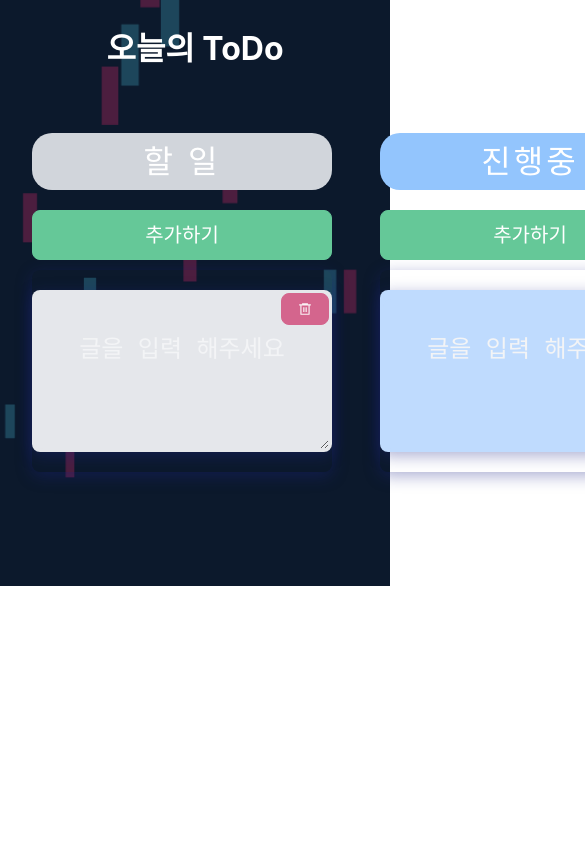
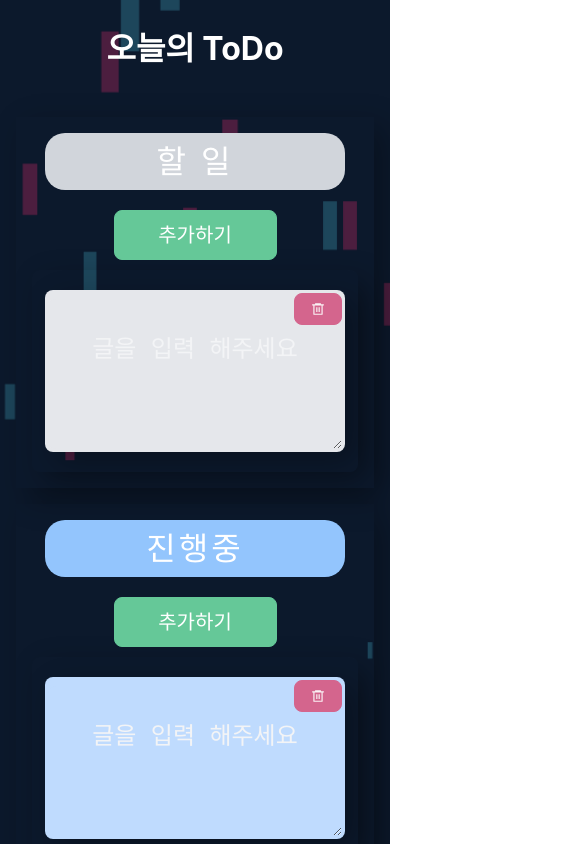
Before and after one commit to ohtaekwon/todo-kanban, a React (Create React App) app: page / in a window 390 px wide. Shown: the top 844 px of the page, 585 px wide, since content can reach past the window. Built offline with nearby package versions, Linux system fonts and the light colour scheme.

Commit message:
컬럼 스타일 변경

```diff
--- a/package.json
+++ b/package.json
@@ -18,6 +18,7 @@
     "react-dnd-html5-backend": "^16.0.1",
     "react-dom": "^18.2.0",
     "react-icons": "^4.8.0",
+    "react-responsive": "^9.0.2",
     "react-router-dom": "^6.9.0",
     "react-scripts": "5.0.1",
     "typescript": "^4.9.5",
--- a/src/App.tsx
+++ b/src/App.tsx
@@ -1,6 +1,7 @@
 import React from "react";
 import { DndProvider } from "react-dnd";
 import { HTML5Backend } from "react-dnd-html5-backend";
+import { useMediaQuery } from "react-responsive";
 
 import { Layout } from "_common/components/Layout";
 import Text from "_common/components/Text";
@@ -11,6 +12,16 @@ import { ColumnType } from "types/index.types";
 import { ColumnColorSchema } from "types/schema.types";
 
 const App = () => {
+  const isMobile = useMediaQuery({
+    query: "(min-width:0px) and (max-width:599px)",
+  });
+  // const isTablet = useMediaQuery({
+  //   query: "(min-width:600px) and (max-width:900px)",
+  // });
+  const isDesktop = useMediaQuery({
+    query: "(min-width:900px)",
+  });
+
   return (
     <Layout id="App" variant="xl" background>
       <Text
@@ -29,7 +40,7 @@ const App = () => {
       <DndProvider backend={HTML5Backend}>
         <Grid
           backgroundColor="transparent"
-          gridTemplateColumns="repeat(4, 1fr)"
+          gridTemplateColumns={`repeat(${isDesktop ? 4 : 1}, 1fr)`}
           padding="1rem"
           style={{
             width: "100%",
--- a/src/_common/components/Box/index.styles.ts
+++ b/src/_common/components/Box/index.styles.ts
@@ -85,17 +85,8 @@ export const Box = styled.span<Required<BoxProps>>`
          */
         return css`
           border: 0;
-          border-color: ${theme.colors.gray_200}!important;
           background-color: ${theme.colors.transparent}!important;
           color: ${theme.colors.white}!important;
-          box-shadow: 0 4px 16px 0 rgba(31, 38, 135, 0.37);
-          transition: background-color 0.15s ease-in-out,
-            border-color 0.15s ease-in-out, color 0.15s ease-in-out;
-          &:hover {
-            border-color: ${theme.colors.blue_500};
-            background-color: ${theme.colors.blue_500};
-            color: ${theme.colors.white};
-          }
         `;
       }
       case "gray_200_border": {
--- a/src/_common/components/Layout/index.styles.ts
+++ b/src/_common/components/Layout/index.styles.ts
@@ -10,8 +10,7 @@ export const Layout = styled.main<Required<LayoutProps>>`
     theme.colors[backgroundColor]};
   background: ${({ backgroundImage }) => backgroundImage};
   position: relative;
-  /* z-index: -9; */
-  ${({ variant, backgroundColor }) => {
+  ${({ variant }) => {
     switch (variant) {
       case "default": {
         return css`
@@ -42,6 +41,7 @@ export const Layout = styled.main<Required<LayoutProps>>`
       case "xl": {
         return css`
           background: #0c192c;
+          width: max-width;
           height: max-content;
         `;
       }
--- a/src/components/Column/index.styles.ts
+++ b/src/components/Column/index.styles.ts
@@ -3,7 +3,6 @@ import { ColumnProps } from "./index.types";
 
 export const Wrapper = styled.div<Required<ColumnProps>>`
   width: 100%;
-  /* height: 100%; */
   padding: 16px;
 
   display: "flex";
@@ -13,4 +12,5 @@ export const Wrapper = styled.div<Required<ColumnProps>>`
   align-items: center;
 
   box-sizing: border-box;
+  box-shadow: rgb(0 0 0 / 30%) 10px 10px 30px;
 `;
--- a/src/components/Column/index.tsx
+++ b/src/components/Column/index.tsx
@@ -62,7 +62,6 @@ const Column = ({
               <Badge
                 className="badge"
                 width="300px"
-                // height="100%"
                 variant={columnColorSchema[column]}
                 children={status[column]}
                 paddingBottom={20}
@@ -82,7 +81,7 @@ const Column = ({
               variant="primary"
               onClick={addEmptyTask}
               marginBottom={10}
-              width={"100%"}
+              width={"50%"}
               height={"50px"}
               fontSize={"xl"}
             >
--- a/src/hooks/useAutoHeightTextarea.ts
+++ b/src/hooks/useAutoHeightTextarea.ts
@@ -31,9 +31,6 @@ function useAutoHeightTextarea() {
           [event.target.value.length]: 0,
         }); // Dictionary에서 삭제
       }
-      // if (checkItemContent.length < 19) {
-      //   setLineHeight(0);
-      // }
     }
   };
 
@@ -49,8 +46,6 @@ function useAutoHeightTextarea() {
       }); // 줄바꿈 위치 저장
     }
   };
-  // console.log("checkItemContent", checkItemContent);
-  // console.log("lineBreakIndexDict", lineBreakIndexDict);
 
   return {
     textAreaRef,
--- a/src/hooks/useColumnDrop.ts
+++ b/src/hooks/useColumnDrop.ts
@@ -31,7 +31,6 @@ function useColumnDrop(
   const [{ isOver }, dropRef] = useDrop<DragItem, void, { isOver: boolean }>({
     accept: ItemType.TASK, // 어떤 소스에서만 반응할지 결정
     drop: (dragItem) => {
-      console.log("drag", dragItem);
       // DragItem의 from과 column의 타입이 같으면
       if (!dragItem || dragItem.from === column) {
         return;
--- a/src/hooks/useColumnTasks.ts
+++ b/src/hooks/useColumnTasks.ts
@@ -15,7 +15,6 @@ function useColumnTasks<T>(key: string, column: ColumnType) {
     console.log(`Adding new Empty task to ${column} column`);
 
     setTasks((allTasks) => {
-      // console.log(keyof typeof allTa)
       const columnTasks = allTasks[column];
 
       if (columnTasks.length > MAX_TASK_PER_COLUMN) {
--- a/src/hooks/useTaskDragAndDrop.ts
+++ b/src/hooks/useTaskDragAndDrop.ts
@@ -56,7 +56,6 @@ function useTaskDragAndDrop<T extends HTMLElement>(
       // drag 항목이 없으면 null
       const { x: mouseX, y: mouseY } = monitor.getClientOffset() as XYCoord;
 
-      console.log(mouseX, mouseY);
       // get hover한 item의 사각형 경계면
       // getBoundingClientRect | 현재 뷰포트의 브라우저 엘리먼트 좌표 값 구하기
       const hoveredBoundingRect = ref.current.getBoundingClientRect();
--- a/src/index.tsx
+++ b/src/index.tsx
@@ -16,7 +16,3 @@ root.render(
     </ThemeProvider>
   </React.StrictMode>
 );
-
-// If you want to start measuring performance in your app, pass a function
-// to log results (for example: reportWebVitals(console.log))
-// or send to an analytics endpoint. Learn more: https://bit.ly/CRA-vitals
```
Also changed, not shown: 1 other file (tests, documents, lock files or other folders).
